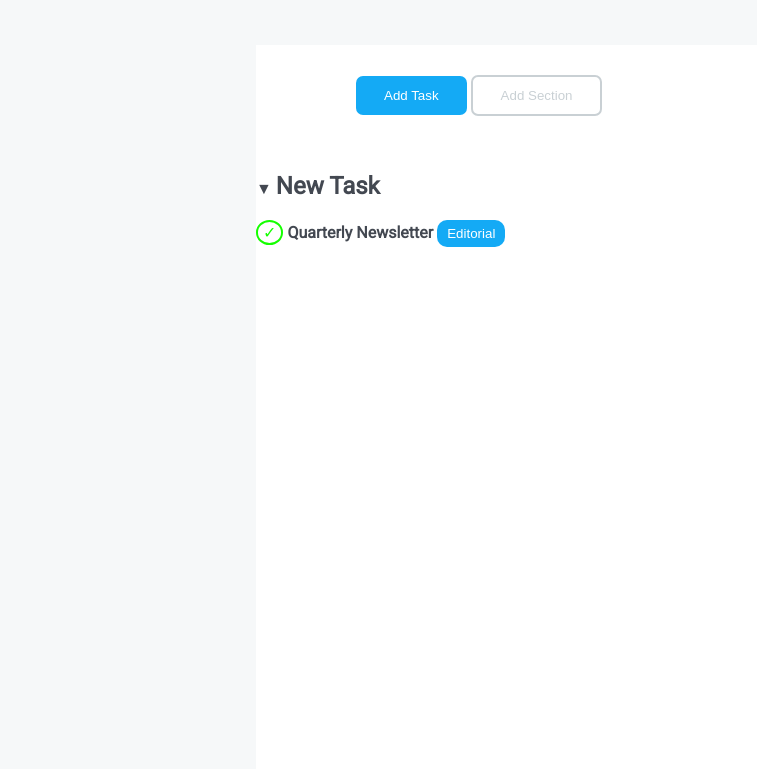
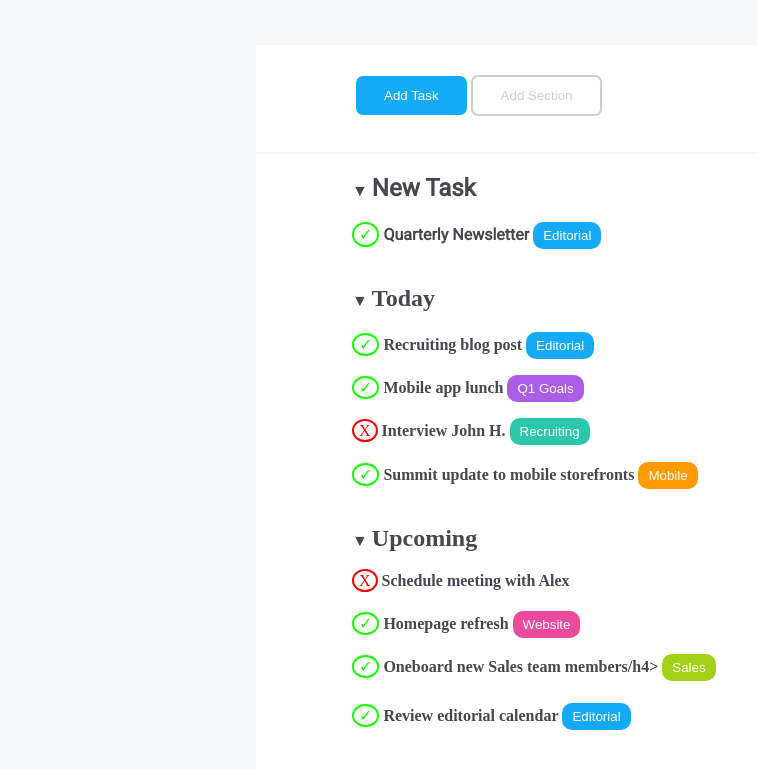
Before and after one commit to N1kola0s/html-css-toboolist, a plain HTML site: page index.html in a window 1280 px wide. Shown: the part 115-884 px from the top of the page, without its empty margins (0-757 px from the left). Drawn offline with Linux system fonts and the light colour scheme.

Commit message:
Add sections Today and Upcoming

```diff
--- a/css/style.css
+++ b/css/style.css
@@ -72,12 +72,19 @@ padding: 30px 100px 20px;
     border: 0.15rem solid #C9D0D4;
 }
 
+section {
+    margin-left: 6rem;
+}
+
 #container_list{
 margin-top: 1rem;
 background-color: white;
 font-family:'Roboto', sans-serif;
+border-top: 2px solid #F6F8F9;
 
 }
+
+
 
 h2{
     display: inline-block;
@@ -89,6 +96,13 @@ h2{
     color:#15ff00;
     border-radius: 50%;
     border:0.15rem solid #15ff00;
+    padding:1px 5px;
+}
+
+.cross{
+    color:red;
+    border-radius: 50%;
+    border:0.15rem solid red;
     padding:1px 5px;
 }
 
@@ -105,3 +119,24 @@ h4{
     border: none;
 
 }
+
+#purple {
+    background-color:#AB5DE6;
+}
+
+#green {
+    background-color: #2CC6AB;
+}
+
+#orange {
+    background-color: #FF9B00;
+}
+
+#fuchsia {
+    background-color: #EC4A9D;
+}
+
+#secondgreen {
+
+    background-color: #A3D116;
+}
--- a/index.html
+++ b/index.html
@@ -47,6 +47,94 @@
 
         </div>
 
+        <section>
+
+            <div>
+                <span class="icon">&#x25BC;</span>
+                <h2>Today</h2>
+
+            </div>
+
+            <div>
+
+                <span class="check">&#10003;</span>
+                <h4>Recruiting blog post</h4>
+                <button class="secondary_button">Editorial</button>
+
+            </div>
+
+            <div>
+
+                <span class="check">&#10003;</span>
+                <h4>Mobile app lunch</h4>
+                <button class="secondary_button" id="purple">Q1 Goals</button>
+
+            </div>
+
+            <div>
+
+                <span class="cross">X</span>
+                <h4>Interview John H.</h4>
+                <button class="secondary_button" id="green">Recruiting</button>
+
+            </div>
+
+            <div>
+
+                <span class="check">&#10003;</span>
+                <h4>Summit update to mobile storefronts</h4>
+                <button class="secondary_button" id="orange" >Mobile</button>
+
+            </div>
+
+
+        </section>
+
+
+        <section>
+
+            <div>
+                <span class="icon">&#x25BC;</span>
+                <h2>Upcoming</h2>
+
+            </div>
+
+            <div>
+
+                <span class="cross">X</span>
+                <h4>Schedule meeting with Alex</h4>
+
+
+            </div>
+
+            <div>
+
+                <span class="check">&#10003;</span>
+                <h4>Homepage refresh</h4>
+                <button class="secondary_button" id="fuchsia" >Website</button>
+
+            </div>
+
+            <div>
+
+                <span class="check">&#10003;</span>
+                <h4>Oneboard new Sales team members/h4>
+                <button class="secondary_button" id="secondgreen" >Sales</button>
+
+            </div>
+
+            <div>
+
+                <span class="check">&#10003;</span>
+                <h4>Review editorial calendar</h4>
+                <button class="secondary_button">Editorial</button>
+
+            </div>
+
+
+
+
+        </section>
 
 
     </main>
```
